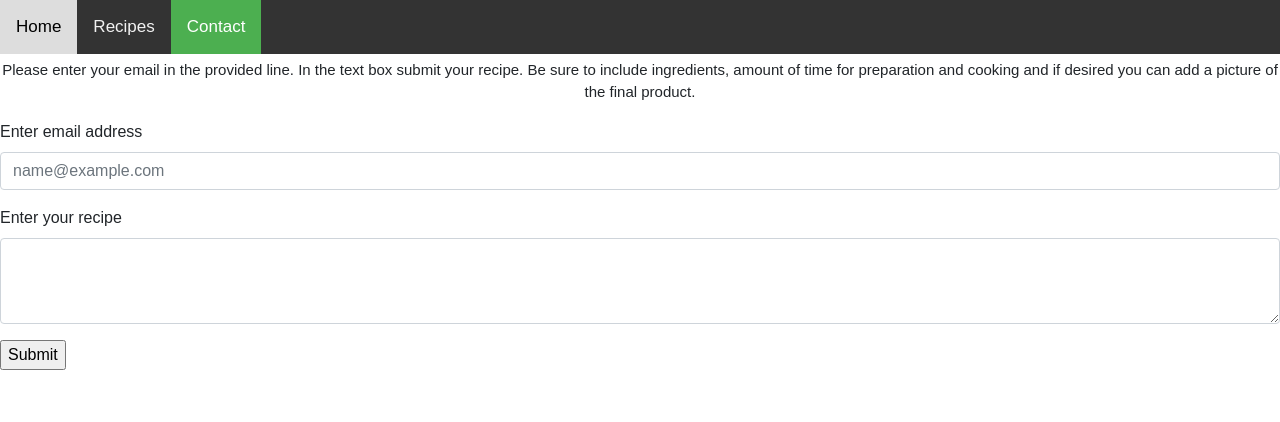
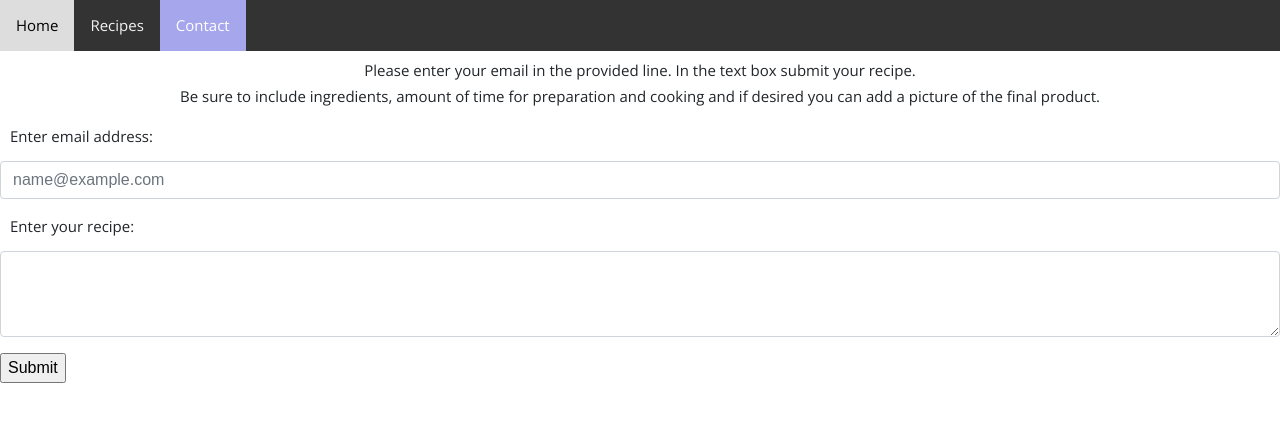
Before and after one commit to jennmalcolm678/Vico2162Final, a plain HTML site: page contact.html in a window 1280 px wide. Drawn offline with nearby package versions, Linux system fonts and the light colour scheme.

Commit message:
content
content

```diff
--- a/contact.html
+++ b/contact.html
@@ -5,7 +5,9 @@
 
     <link rel="stylesheet" href="https://stackpath.bootstrapcdn.com/bootstrap/4.4.1/css/bootstrap.min.css" integrity="sha384-Vkoo8x4CGsO3+Hhxv8T/Q5PaXtkKtu6ug5TOeNV6gBiFeWPGFN9MuhOf23Q9Ifjh" crossorigin="anonymous">
 
-    <link href="https://fonts.googleapis.com/css?family=EB+Garamond&display=swap" rel="stylesheet">
+    <link href="https://fonts.googleapis.com/css2?family=Playfair+Display&display=swap" rel="stylesheet">
+
+    <link href="https://fonts.googleapis.com/css2?family=Open+Sans&display=swap" rel="stylesheet">
 
     <link href="css/style.css" rel=stylesheet>
 
@@ -22,16 +24,19 @@
   </a>
 </div>
 
-        <p> Please enter your email in the provided line. In the text box submit your recipe. Be sure to include ingredients, amount of time for preparation and cooking and if desired you can add a picture of the final product. </p>
+        <h4> Please enter your email in the provided line. In the text box submit your recipe. </h4>
+        <h5> Be sure to include ingredients, amount of time for preparation and cooking and if desired you can add a picture of the final product. </h5>
 
         <form action="https://formspree.io/meqlyjvr" method="POST">
   <div class="form-group">
-    <label for="exampleFormControlInput1">Enter email address</label>
+    <label for="exampleFormControlInput1">
+        <h3>Enter email address:</h3></label>
     <input type="email" class="form-control" name="_replyto" id="exampleFormControlInput1" placeholder="name@example.com">
   </div>
 
   <div class="form-group">
-    <label for="exampleFormControlTextarea1">Enter your recipe</label>
+    <label for="exampleFormControlTextarea1">
+        <h3>Enter your recipe:</h3></label>
     <textarea class="form-control" id="exampleFormControlTextarea1" rows="3"></textarea>
   </div>
 
--- a/css/style.css
+++ b/css/style.css
@@ -7,12 +7,34 @@ h2 {
     text-align: center;
     font-size: 25px;
     margin-top: 10px;
+    font-family: 'Playfair Display', serif;
+}
+
+h3 {
+    font-family: 'Open Sans', sans-serif;
+    font-size: 15px;
+    margin-left: 10px;
+}
+
+h4 {
+    text-align: center;
+    font-size: 15px;
+    font-family: 'Open Sans', sans-serif;
+    margin-top: 10px;
+}
+
+h5 {
+    text-align: center;
+    font-size: 15px;
+    font-family: 'Open Sans', sans-serif;
+    margin-bottom: 20px;
 }
 
 p {
     text-align: center;
     font-size: 15px;
     margin-top: 5px;
+    font-family: 'Open Sans', sans-serif;
 }
 
 .row {
@@ -31,16 +53,18 @@ p {
   text-align: center;
   padding: 14px 16px;
   text-decoration: none;
-  font-size: 17px;
+  font-size: 15px;
+font-family: 'Open Sans', sans-serif;
 }
 
 .topnav a:hover {
   background-color: #ddd;
   color: black;
+    font-family: 'Open Sans', sans-serif;
 }
 
 .topnav a.active {
-  background-color: #4CAF50;
+  background-color: #a6a6ed;
   color: white;
 }
 
```
Also changed, not shown: index.html (+4 -2 lines), recipes.html (+4 -2 lines).
